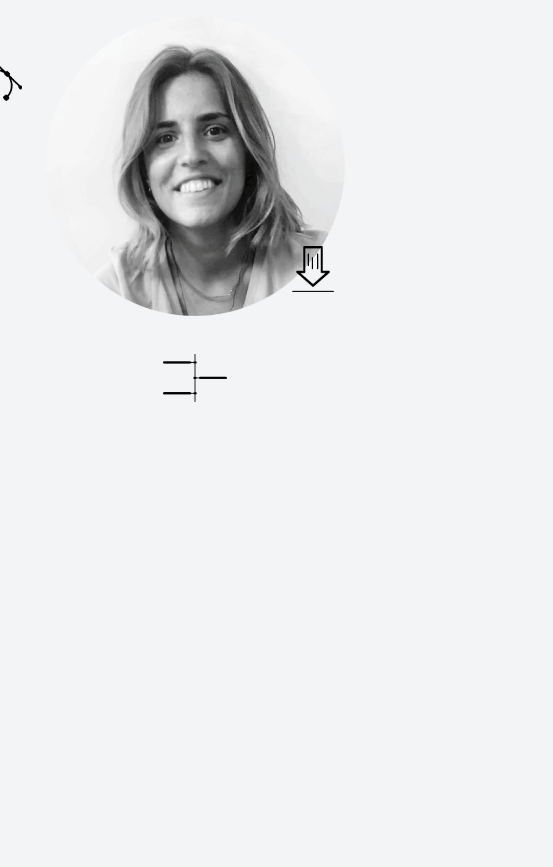
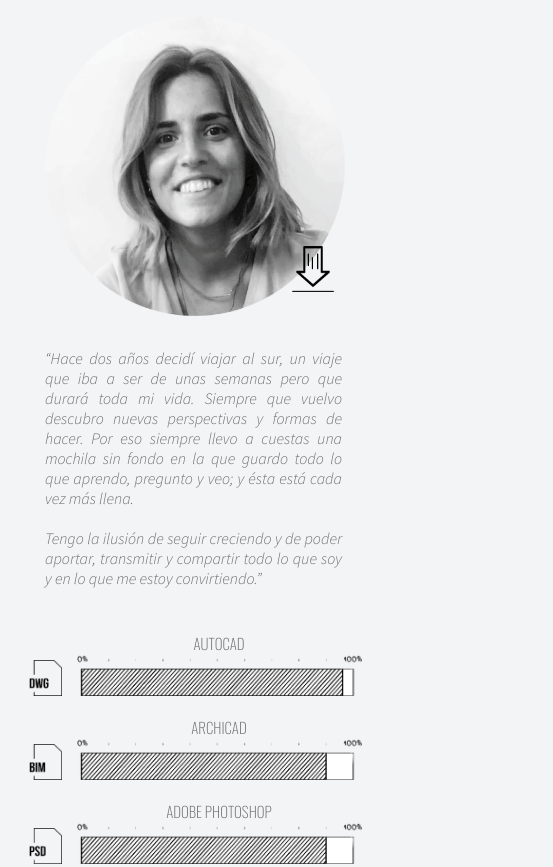
Before and after one commit to inesppino/mariet, a website: page _src/templates/bio.html in a window 390 px wide. Shown: the top 867 px of the page, 553 px wide, since content can reach past the window. Before the commit the page ends 844 px from the top, so only its background shows below. Drawn offline with nearby package versions, Linux system fonts and the light colour scheme; files that its build step writes are made by us from their sources; files whose address does not match are found by name.

Commit message:
feat(bio): version movil para info

```diff
--- a/_src/assets/scss/components/_bio.scss
+++ b/_src/assets/scss/components/_bio.scss
@@ -157,6 +157,7 @@ main {
     transform: translate(0px, -5%);
   }
 }
+
 .skill-container {
   display: flex;
   flex-direction: column;
@@ -170,6 +171,7 @@ main {
     color: $grey-color;
   }
 }
+
 .skill-percent {
   margin-bottom: 1.25rem;
   display: flex;
@@ -192,11 +194,13 @@ ul {
   font-size: 0.9375rem;
   font-weight: 600;
 }
+
 .year {
   color: $grey-color;
   font-family: $font-oswald;
   font-size: 1.125rem;
   font-weight: 600;
+  padding-top: 0.9375rem;
 }
 
 .timeline {
@@ -310,7 +314,35 @@ h3 {
 }
 
 @media screen and (max-width: 1024px) {
+  .main {
+    grid-template-columns: 1fr;
+    grid-template-areas:
+      "profile"
+      "info"
+      "skills"
+      "timeline";
+    gap: 2rem;
+  }
+  .hide {
+    display: unset;
+  }
 
+  #skills-btn, #timeline-btn {
+    display: none;
+  }
+
+  .about-container .speech-bubble {
+    position: relative;
+    top: 0;
+  }
+
+  .sb:after, .sb:before {
+    display: none
+  }
+
+  .border-bottom--25 {
+    display: none;
+  }
 }
 
 // @media screen and (max-width: 768px) {
--- a/_src/templates/bio.html
+++ b/_src/templates/bio.html
@@ -98,7 +98,7 @@
       <input type="image" id="download-btn" src="./assets/images/logo-descargar.png" alt="logo-descargar" />
       <input type="image" id="timeline-btn" src="./assets/images/logo-barra-tiempo.png" alt="logo-barra-tiempo" />
     </div>
-    <div class="about-container hide">
+    <div class="about-container">
       <div class="speech-bubble">
         <p class="about-me sb">“Hace dos años decidí viajar al sur, un viaje que iba a ser de unas semanas pero
           que durará toda mi vida. Siempre que vuelvo descubro nuevas perspectivas y
```
